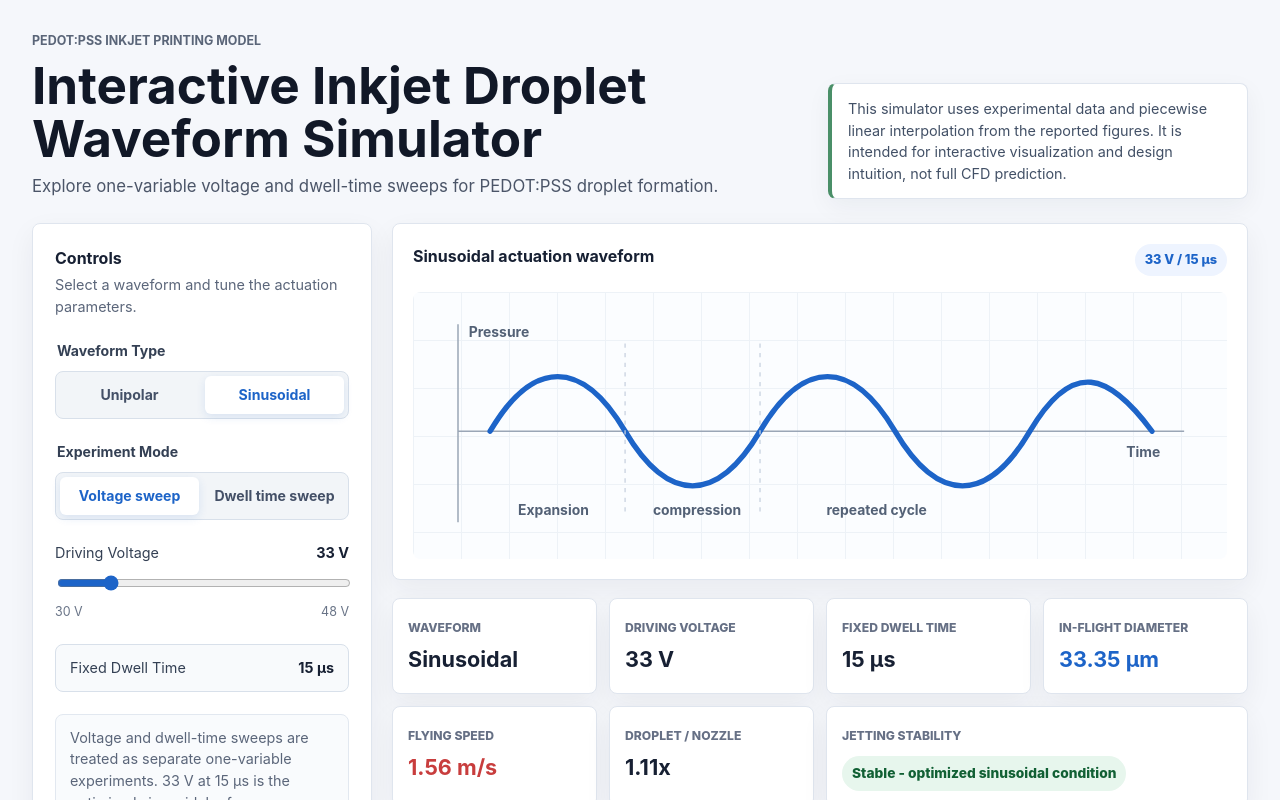
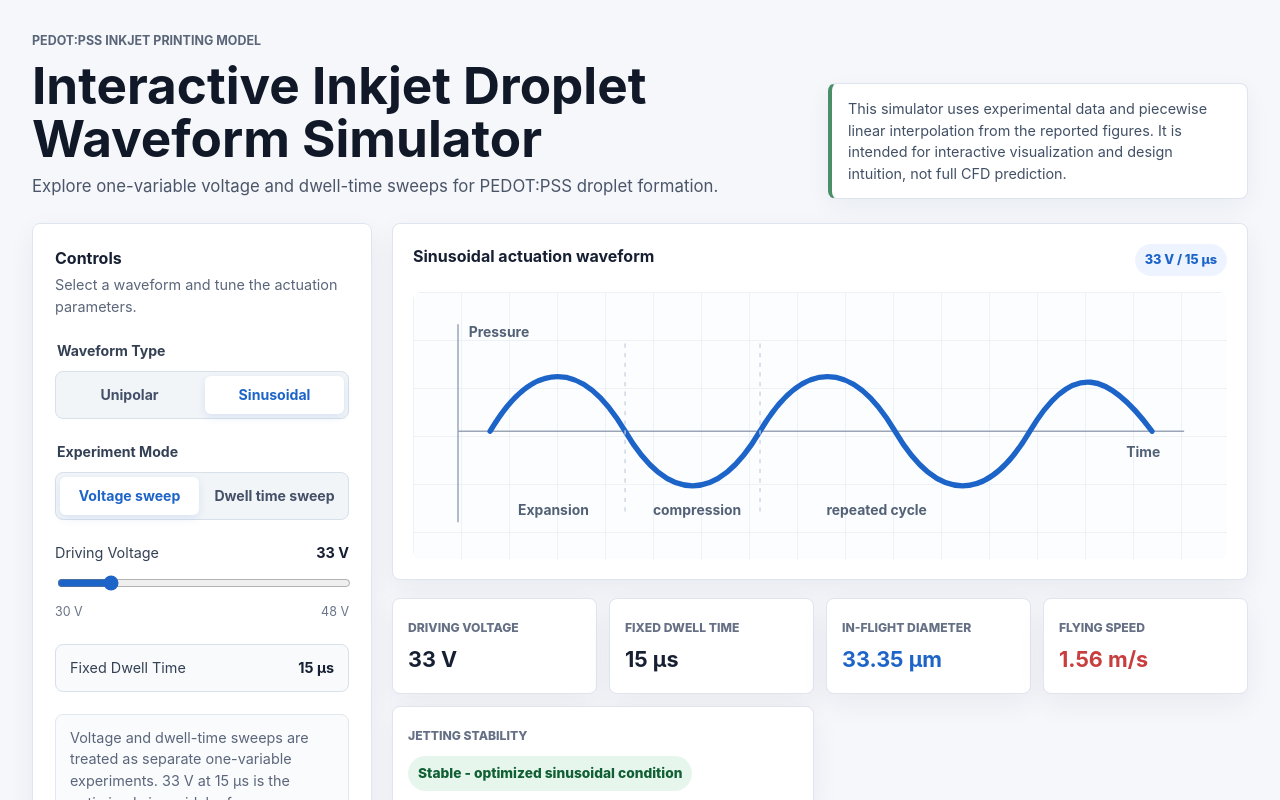
Before and after one commit to tysongw/Actuation-Waveforms-for-PEDOT-PSS-Droplet-Formation-in-Inkjet-Printing-Simulation-, a React (Vite) app: page / in a window 1280 px wide. Shown: the top 800 px of the page. Built offline with nearby package versions, Linux system fonts and the light colour scheme.

Commit message:
Remove extra result cards

```diff
--- a/src/components/ResultCards.tsx
+++ b/src/components/ResultCards.tsx
@@ -10,7 +10,6 @@ export default function ResultCards({ prediction }: ResultCardsProps) {
 
   return (
     <section className="result-section" aria-label="Prediction results">
-      <MetricCard label="Waveform" value={prediction.waveform} />
       {!isSinusoidalDwellSweep && <MetricCard label="Driving Voltage" value={`${prediction.voltage} V`} />}
       {!isSinusoidalVoltageSweep && (
         <MetricCard label="Dwell Time" value={`${prediction.cycleTime} \u00b5s`} />
@@ -20,7 +19,6 @@ export default function ResultCards({ prediction }: ResultCardsProps) {
       )}
       <MetricCard label="In-flight Diameter" value={`${prediction.diameter.toFixed(2)} \u00b5m`} tone="blue" />
       <MetricCard label="Flying Speed" value={prediction.speed === null ? "n/a" : `${prediction.speed.toFixed(2)} m/s`} tone="red" />
-      <MetricCard label="Droplet / Nozzle" value={`${prediction.ratio.toFixed(2)}x`} />
       <article className="metric-card stability-card">
         <span className="metric-label">Jetting Stability</span>
         <span className={`status-badge ${prediction.statusTone}`}>{prediction.status}</span>
```
Also changed, not shown: 4 other files (tests, documents, lock files or other folders).
